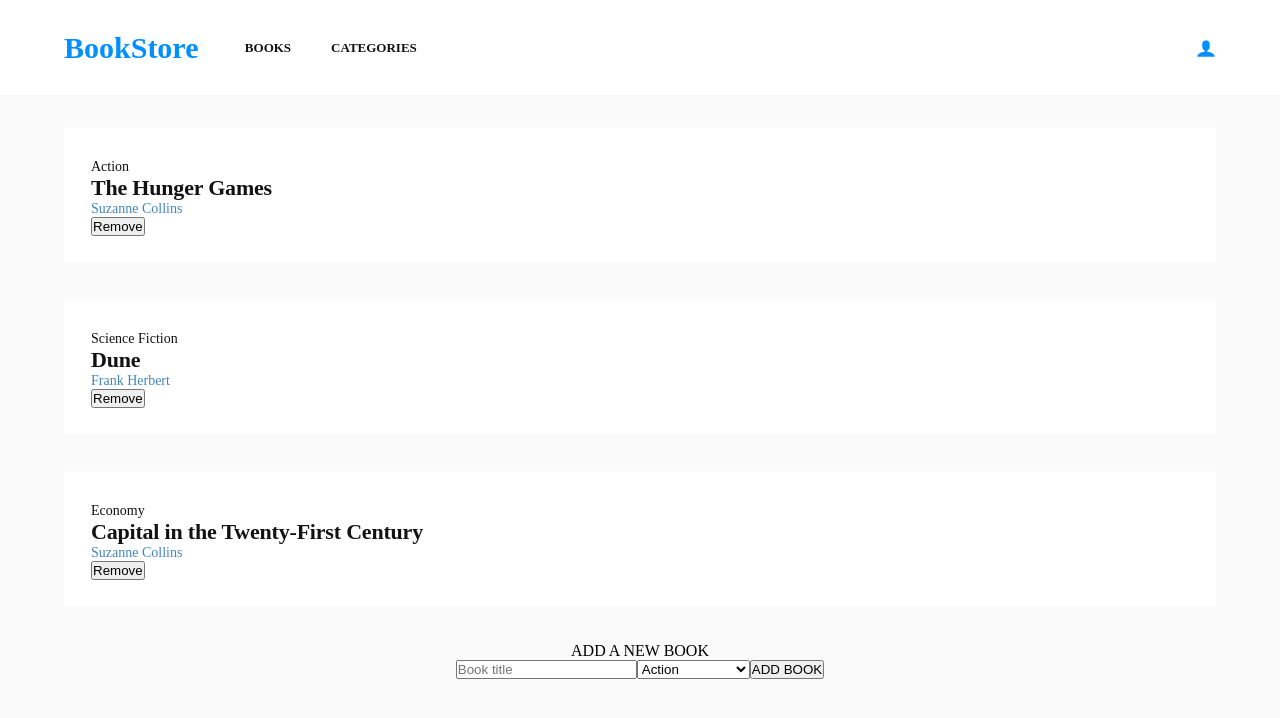
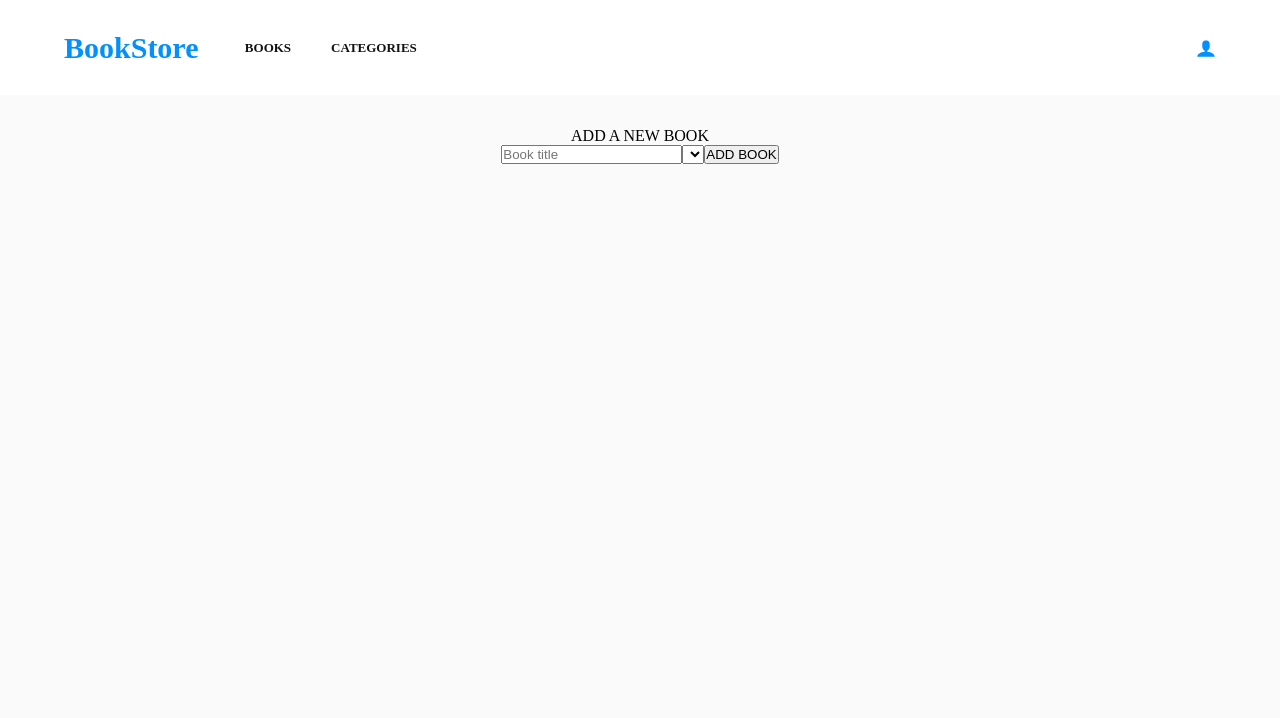
Before and after one commit to codepantha/book-store, a React (Create React App) app: page /books in a window 1280 px wide. Shown: the top 718 px of the page. Built offline with nearby package versions, Linux system fonts and the light colour scheme.

Commit message:
Remove book functionality

```diff
--- a/src/components/Book/Book.js
+++ b/src/components/Book/Book.js
@@ -1,12 +1,14 @@
 import React, { useState } from 'react';
 import './Book.css';
-import { useDispatch } from 'react-redux';
+import { useDispatch, useSelector } from 'react-redux';
 import { uuid } from 'uuidv4';
-import { addBook } from '../../redux/ducks/books/books';
-import books from '../../books';
+import { addBook, removeBook } from '../../redux/ducks/books/books';
 
 const Book = () => {
   const [title, setTitle] = useState('');
+
+  // books state;
+  const books = useSelector((state) => state.booksReducer);
 
   const dispatch = useDispatch();
 
@@ -24,6 +26,11 @@ const Book = () => {
     };
 
     dispatch(addBook(book));
+    setTitle('');
+  };
+
+  const removeBookFromStore = (book) => {
+    dispatch(removeBook(book));
   };
 
   return (
@@ -34,9 +41,9 @@ const Book = () => {
             <p className="book__container-card_details-category">
               {book.category}
             </p>
-            <p className="book__container-card_details-title">{book.name}</p>
+            <p className="book__container-card_details-title">{book.title}</p>
             <p className="book__container-card_details-author">{book.author}</p>
-            <button type="button">Remove</button>
+            <button type="button" onClick={() => removeBookFromStore(book)}>Remove</button>
           </div>
         </div>
       ))}
```
